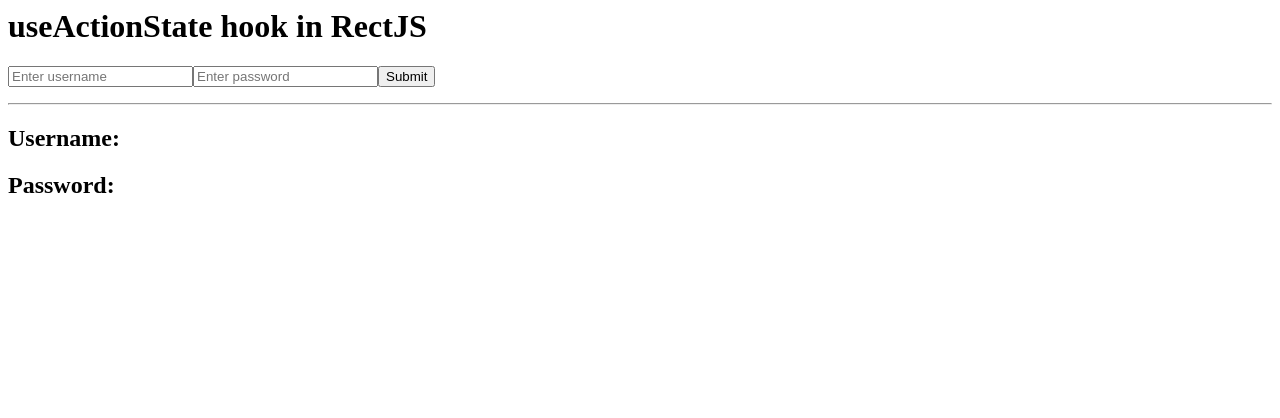
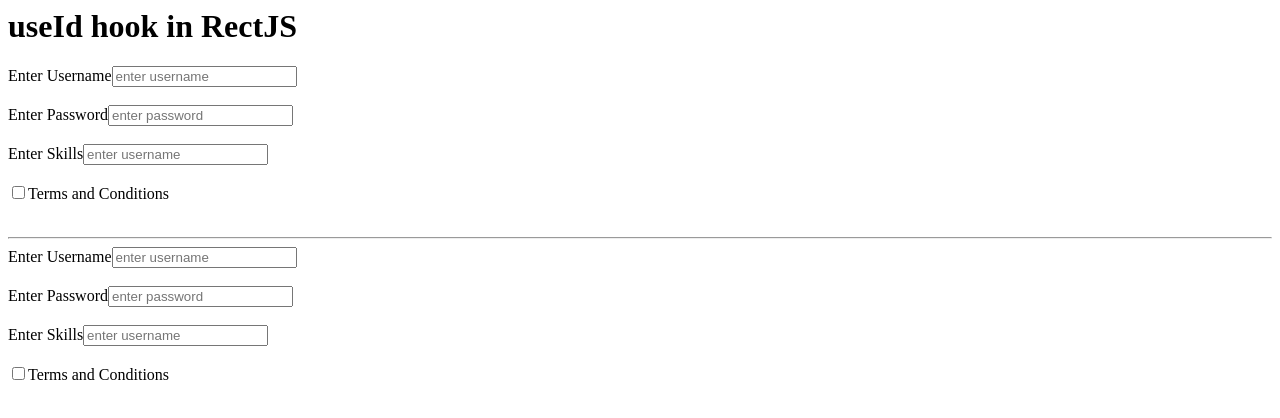
Before and after one commit to shivrajpro/react-step-by-step, a React (Vite) app: page / in a window 1280 px wide. Shown: the top 418 px of the page. Built offline with nearby package versions, Linux system fonts and the light colour scheme.

Commit message:
useId hook

```diff
--- a/src/App.jsx
+++ b/src/App.jsx
@@ -1,59 +1,41 @@
-import { useActionState } from "react";
+import { useId } from "react";
 
 function App() {
-  const handleSubmit = async (previousData, formData) => {
-    await new Promise((resolve) => setTimeout(resolve, 2000));
-
-    console.log("previousData", previousData);
-    const username = formData.get("username");
-    const password = formData.get("password");
-    console.log("username", username);
-    console.log("password", password);
-
-    if (username && password) {
-      return { message: "Data submitted", username, password };
-    } else {
-      return {
-        error: "Please provide both username and password",
-        username,
-        password,
-      };
-    }
-  };
-
-  const [data, action, pending] = useActionState(handleSubmit, {
-    username: "",
-    password: "",
-  });
-
   return (
     <>
-      <h1>useActionState hook in RectJS</h1>
-      <form action={action}>
-        <input
-          defaultValue={data?.username}
-          type="text"
-          name="username"
-          placeholder="Enter username"
-        />
-        <input
-          defaultValue={data?.password}
-          type="password"
-          name="password"
-          placeholder="Enter password"
-        />
-        <button type="submit" disabled={pending}>
-          {pending ? "Submitting..." : "Submit"}
-        </button>
-      </form>
-
-      {data?.error && <h3 style={{ color: "red" }}>{data.error}</h3>}
-      {data?.message && <h3 style={{ color: "green" }}>{data.message}</h3>}
+      <h1>useId hook in RectJS</h1>
+      <UserForm />
       <hr />
-
-      <h2>Username: {data?.username}</h2>
-      <h2>Password: {data?.password}</h2>
+      <UserForm />
     </>
   );
 }
 export default App;
+
+function UserForm() {
+  const username = useId();
+  const password = useId();
+  const skills = useId();
+  const terms = useId();
+
+  return (
+    <form>
+      <label htmlFor={username}>Enter Username</label>
+      <input id={username} type="text" placeholder="enter username" />
+      <br />
+      <br />
+      <label htmlFor={password}>Enter Password</label>
+      <input id={password} type="password" placeholder="enter password" />
+      <br />
+      <br />
+      <label htmlFor={skills}>Enter Skills</label>
+      <input id={skills} type="text" placeholder="enter username" />
+      <br />
+      <br />
+      <input id={terms} type="checkbox" placeholder="enter username" />
+      <label htmlFor={terms}>Terms and Conditions</label>
+      <br />
+      <br />
+    </form>
+  );
+}
```
